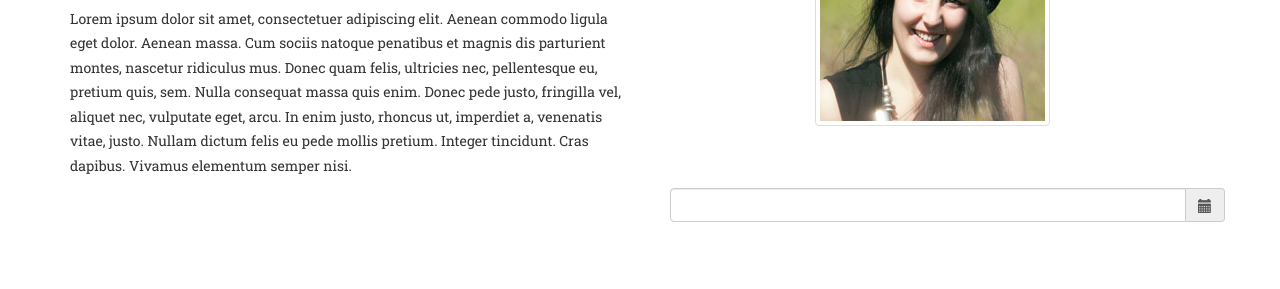
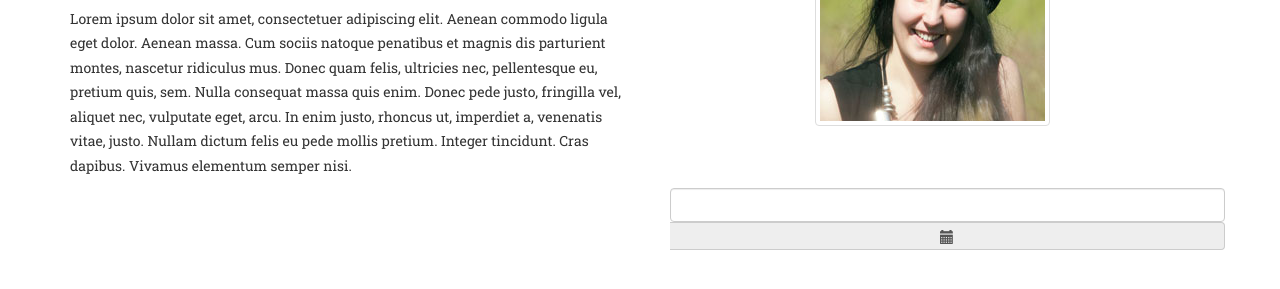
Before and after one commit to jcpleite/fland2, a website: page index_perfil_individual_1.html in a window 1280 px wide. Shown: the part 409-698 px from the top of the page. Drawn offline with nearby package versions, Linux system fonts and the light colour scheme; a web font is replaced by a local one.

Commit message:
bug calendar

```diff
--- a/index_perfil_individual_1.html
+++ b/index_perfil_individual_1.html
@@ -121,14 +121,12 @@
           <div class="col-md-6">
             <div class="container">
               <div class="row">
-        <div class="col-sm-6">
-            <div class="form-group">
-                <div class="input-group date" id="datetimepicker1">
+                <div class="col-sm-6 text-center">
+                  <div class="form-group" id="datetimepicker1">
                       <input type="text" class="form-control">
                       <span class="input-group-addon">
                         <span class="glyphicon glyphicon-calendar"></span>
                       </span>
-                </div>
                   </div>
                 </div>
                 <script type="text/javascript">
```
Lines whose indentation alone changed are shown as unchanged.
